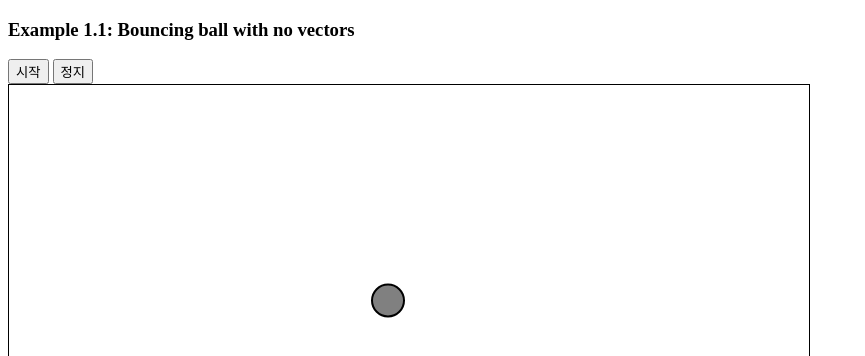
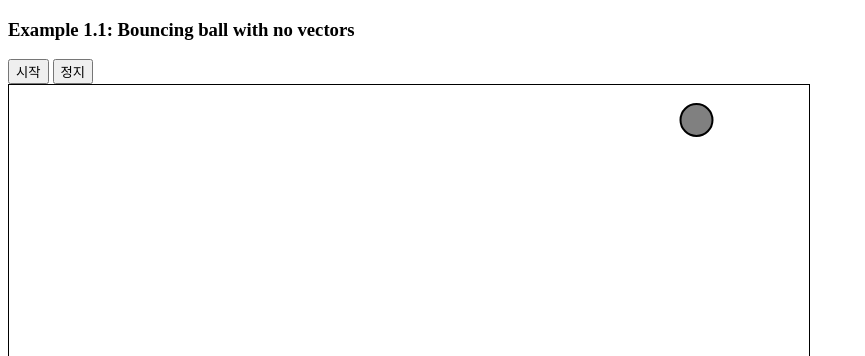
Before and after one commit to racodin/nature-code, a plain HTML site: page index.html in a window 1280 px wide. Both pictures are taken after a click on the button "시작". Shown: the top 356 px of the page, without its empty margins (0-865 px from the left). Drawn offline with Linux system fonts and the light colour scheme.

Commit message:
:sparkles: Added vector

```diff
--- a/Ball.js
+++ b/Ball.js
@@ -1,11 +1,16 @@
 class Ball {
-  constructor(ctx) {
-    this.ctx = ctx || console.error("You must declare context that made by canvas");
+  constructor(x, y, r) {
+    this.x = x || 0;
+    this.y = y || 0;
+    this.radius = r || 10;
   }
 
   update(x, y, r) {
+    this.x = x;
+    this.y = y;
+    this.radius = r;
     this.ctx.beginPath();
-    this.ctx.arc(x, y, r, 0, 2 * Math.PI, false);
+    this.ctx.arc(this.x, this.y, this.radius, 0, 2 * Math.PI, false);
   }
 
   fill(color) {
--- a/Canvas.js
+++ b/Canvas.js
@@ -9,6 +9,10 @@ class Canvas {
     } else {
       target.appendChild(this.canvas);
     }
+  }
+
+  add(instance) {
+    instance.ctx = this.ctx;
   }
 
   size(width, height) {
@@ -25,8 +29,4 @@ class Canvas {
       this.canvas.style[value] = object[value];
     }
   }
-
-  getContext() {
-    return this.ctx;
-  }
 }
--- a/Vector.js
+++ b/Vector.js
@@ -0,0 +1,36 @@
+class Vector {
+  constructor(x, y) {
+    if (x instanceof Array) {
+      this.x = x[0] || 0;
+      this.y = x[1] || 0;
+      return this;
+    }
+    this.x = x || 0;
+    this.y = y || 0;
+  }
+
+  copy() {
+    return new Vector(this.x, this.y);
+  }
+
+  add(v) {
+    this.x += v.x;
+    this.y += v.y;
+  }
+
+  sub(v) {
+    this.x -= v.x;
+    this.y -= v.y;
+  }
+
+  mult(v) {
+    this.x *= v.x;
+    this.y *= v.y;
+  }
+
+  div(v) {
+    this.x /= v.x;
+    this.y /= v.y;
+  }
+
+}
--- a/index.html
+++ b/index.html
@@ -21,39 +21,45 @@
 
   <script src="Canvas.js"></script>
   <script src="Ball.js"></script>
+  <script src="Vector.js"></script>
+
   <script>
-    let canvas = new Canvas();
-    let ball = new Ball(canvas.getContext());
-
-    let x = 100;
-    let y = 100;
-    let xspeed = 1;
-    let yspeed = 3.3;
+    let canvas
+    let ball;
+    let position;
+    let velocity;
 
     function init() {
       setup();
     }
 
     function setup() {
+      canvas = new Canvas();
+      ball = new Ball();
       canvas.size(800, 400);
       canvas.style({
         border: "1px solid black"
       });
+      canvas.add(ball);
+
+      position = new Vector(canvas.width / 2, canvas.height / 2);
+      velocity = new Vector(2.5, 5);
     }
 
     function draw() {
-      x = x + xspeed;
-      y = y + yspeed;
-      if ((x > canvas.width) || (x < 0)) {
-        xspeed = xspeed * -1;
+      canvas.clear();
+
+      position.add(velocity);
+      if ((position.x + ball.radius > canvas.width) || (position.x - ball.radius < 0)) {
+        velocity.x = velocity.x * -1;
       }
-      if ((y > canvas.height) || (y < 0)) {
-        yspeed = yspeed * -1;
+      if ((position.y + ball.radius > canvas.height) || (position.y - ball.radius < 0)) {
+        velocity.y = velocity.y * -1;
       }
-      canvas.clear();
+
       ball.fill();
       ball.stroke();
-      ball.update(x, y, 16);
+      ball.update(position.x, position.y, 16);
     }
 
     init();
@@ -62,7 +68,7 @@
     let animate = null;
 
     function start(callback) {
-      animate = setInterval(callback, 10);
+      animate = setInterval(callback, 24);
     }
 
     function stop() {
```
Also changed, not shown: 1 other file.
